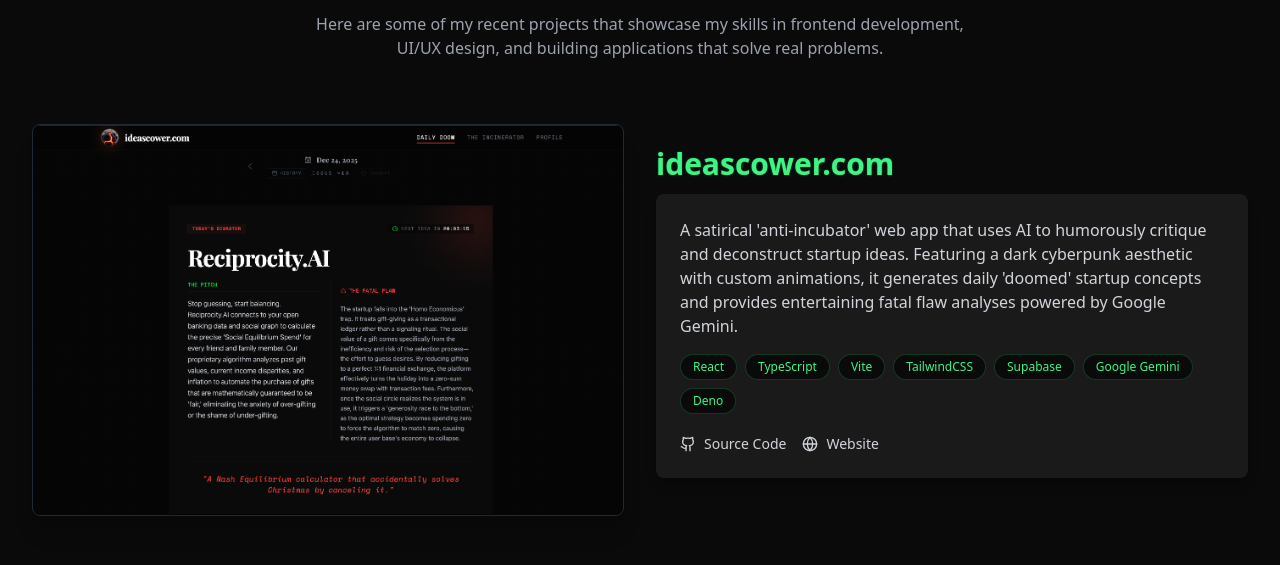
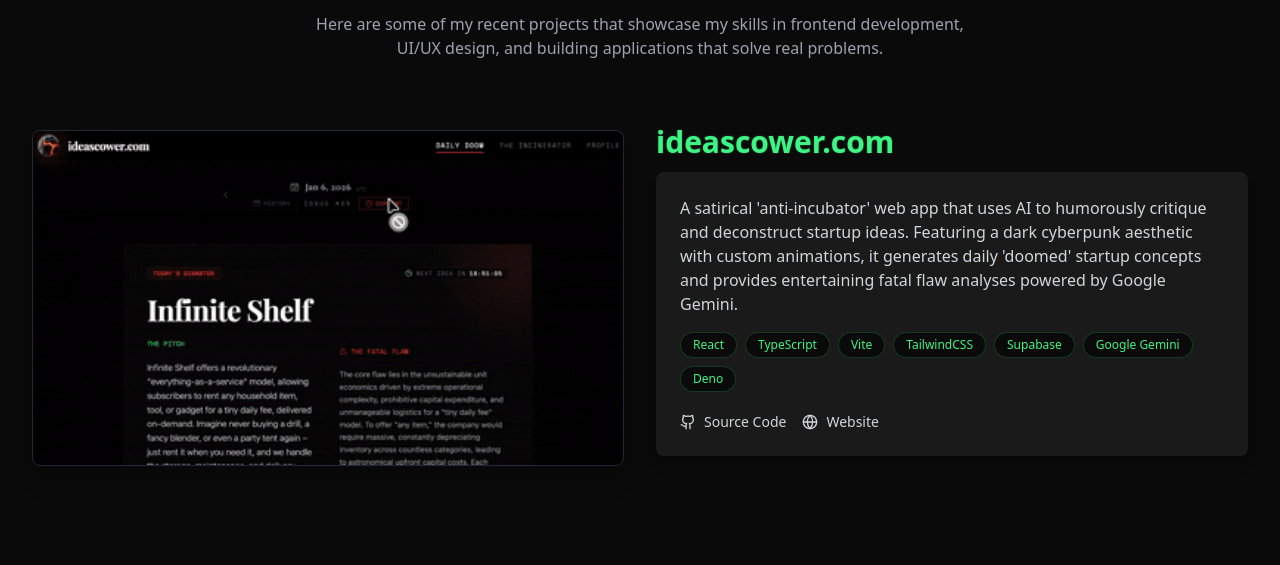
Before and after one commit to beausterling/beau-sterling-portfolio, a React (Vite) app: page / in a window 1280 px wide. Shown: the part 940-1505 px from the top of the page. Built offline with nearby package versions, Linux system fonts and the light colour scheme.

Commit message:
ideascower gif

```diff
--- a/src/components/Projects.tsx
+++ b/src/components/Projects.tsx
@@ -6,7 +6,7 @@
     {
       title: "ideascower.com",
       description: "A satirical 'anti-incubator' web app that uses AI to humorously critique and deconstruct startup ideas. Featuring a dark cyberpunk aesthetic with custom animations, it generates daily 'doomed' startup concepts and provides entertaining fatal flaw analyses powered by Google Gemini.",
-      image: "/assets/ideascower.png",
+      image: "/assets/ideascower-gif.gif",
       technologies: ["React", "TypeScript", "Vite", "TailwindCSS", "Supabase", "Google Gemini", "Deno"],
       websiteUrl: "https://ideascower.com/",
       githubUrl: "https://github.com/beausterling/ideascower",
```
Also changed, not shown: public/assets/ideascower-gif.gif (added).
